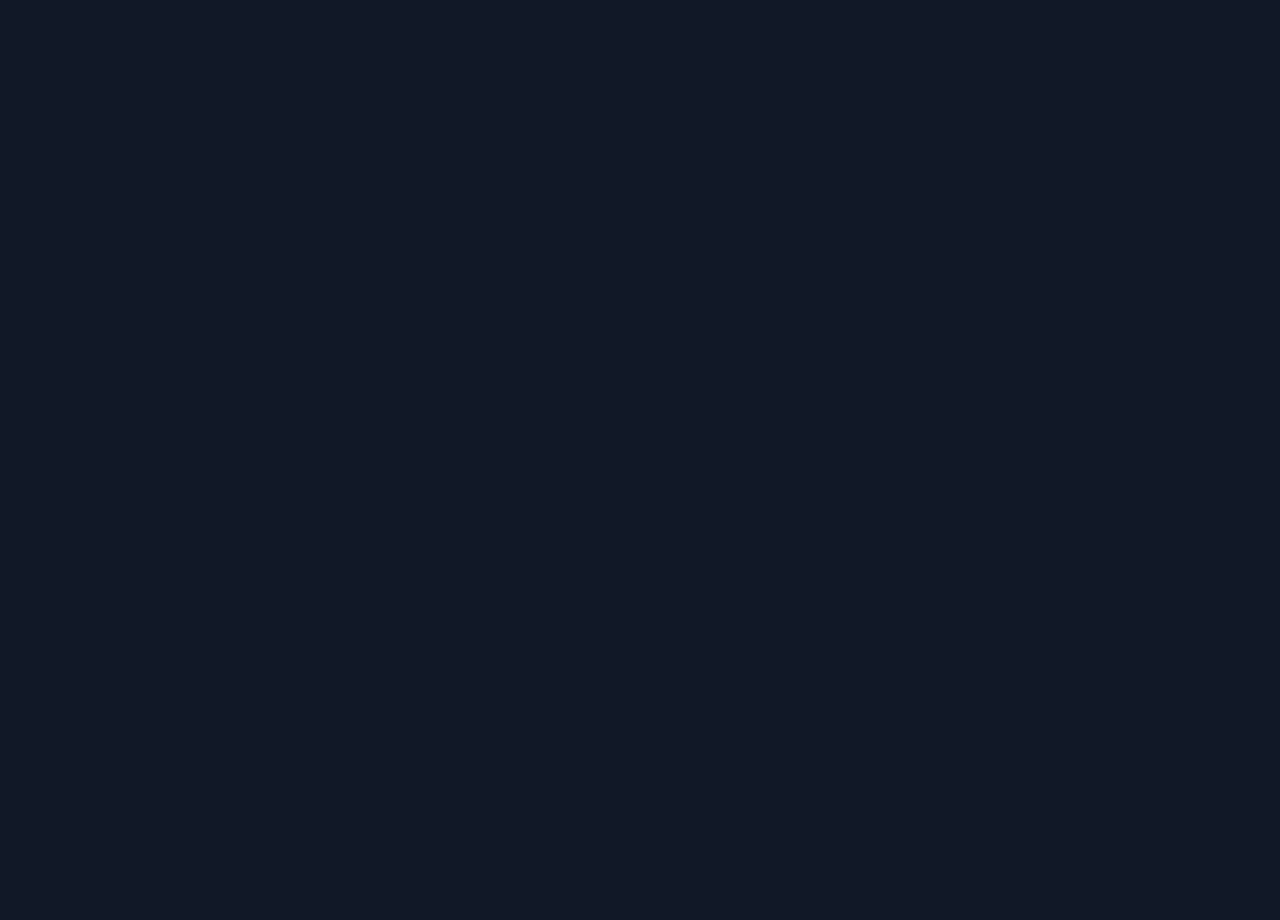
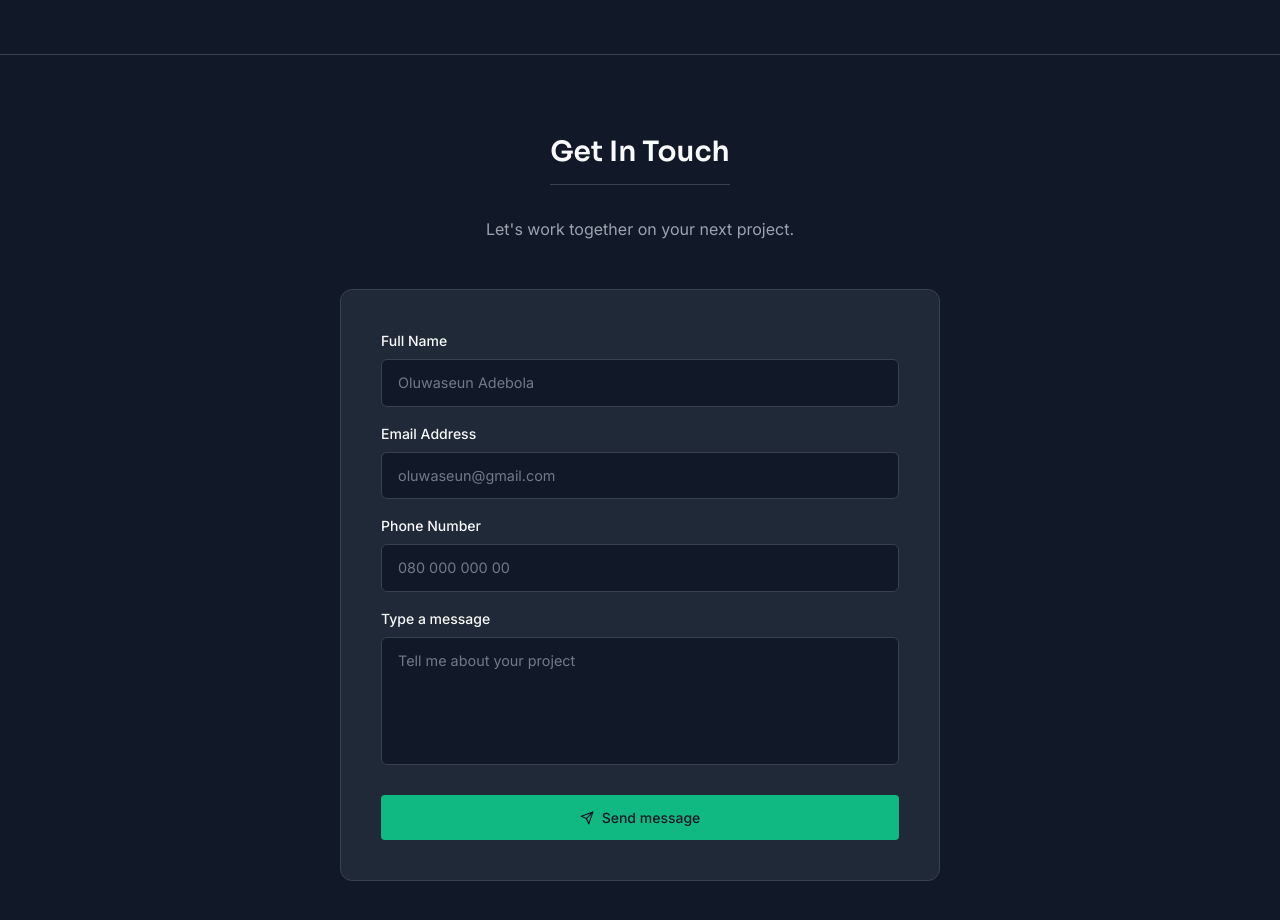
Before and after one commit to OluwaseunCfc/oluwaseun-portfolio, a React (Vite) app: page / in a window 1280 px wide. Shown: the part 4720-5640 px from the top of the page. Before the commit the page ends 4774 px from the top, so only its background shows below. Built offline with nearby package versions, Linux system fonts and the light colour scheme.

Commit message:
contact section

```diff
--- a/src/index.css
+++ b/src/index.css
@@ -645,3 +645,108 @@ body {
 .carousel-dot.active {
   background-color: var(--color-emerald);
 }
+
+/* Mobile adjustments */
+@media (max-width: 576px) {
+  .testimonial-carousel {
+    padding: 0 2rem;
+  }
+
+  .testimonial-card {
+    padding: 2rem 1.25rem;
+  }
+
+  .carousel-arrow-left {
+    left: -0.5rem;
+  }
+
+  .carousel-arrow-right {
+    right: -0.5rem;
+  }
+}
+
+/* ===== Contact ===== */
+.contact-section {
+  padding: 5rem 1.25rem;
+  border-top: 1px solid var(--color-border);
+}
+
+.contact-form-wrapper {
+  max-width: 600px;
+  margin: 0 auto;
+  background-color: var(--color-surface);
+  border: 1px solid var(--color-border);
+  border-radius: 0.75rem;
+  padding: 2.5rem;
+}
+
+.form-label-custom {
+  display: block;
+  font-family: 'Inter', sans-serif;
+  font-weight: 500;
+  font-size: 0.875rem;
+  color: var(--color-text);
+  margin-bottom: 0.5rem;
+}
+
+.form-control-custom {
+  width: 100%;
+  background-color: var(--color-bg);
+  border: 1px solid var(--color-border);
+  border-radius: 0.375rem;
+  padding: 0.75rem 1rem;
+  font-family: 'Inter', sans-serif;
+  font-size: 0.9rem;
+  color: var(--color-text);
+  outline: none;
+  transition: border-color 0.2s ease, box-shadow 0.2s ease;
+}
+
+.form-control-custom::placeholder {
+  color: var(--color-text-muted);
+  opacity: 0.7;
+}
+
+.form-control-custom:focus {
+  border-color: var(--color-emerald);
+  box-shadow: 0 0 0 3px rgba(16, 185, 129, 0.15);
+}
+
+.textarea-custom {
+  height: 128px;
+  resize: none;
+}
+
+.is-invalid-custom {
+  border-color: #EF4444;
+}
+
+.field-error {
+  font-family: 'Inter', sans-serif;
+  font-size: 0.8rem;
+  color: #EF4444;
+  margin-top: 0.4rem;
+  margin-bottom: 0;
+}
+
+.form-status {
+  text-align: center;
+  font-family: 'Inter', sans-serif;
+  font-size: 0.875rem;
+  margin-top: 1rem;
+  margin-bottom: 0;
+}
+
+.form-status-success {
+  color: var(--color-emerald);
+}
+
+.form-status-error {
+  color: #EF4444;
+}
+
+@media (max-width: 576px) {
+  .contact-form-wrapper {
+    padding: 1.75rem 1.25rem;
+  }
+}
--- a/src/sections/Contact.jsx
+++ b/src/sections/Contact.jsx
@@ -1,11 +1,160 @@
-import React from 'react'
+import { useState } from 'react';
+import { FiSend } from 'react-icons/fi';
+import { submitContactForm } from '../services/contactService';
 
 function Contact() {
+  const [formData, setFormData] = useState({
+    fullName: '',
+    email: '',
+    phone: '',
+    message: '',
+  });
+
+  const [errors, setErrors] = useState({});
+  const [status, setStatus] = useState('idle'); // idle | submitting | success | error
+
+  const handleChange = (e) => {
+    const { name, value } = e.target;
+    setFormData((prev) => ({ ...prev, [name]: value }));
+  };
+
+  const validate = () => {
+    const newErrors = {};
+
+    if (!formData.fullName.trim()) {
+      newErrors.fullName = 'Full name is required.';
+    }
+
+    if (!formData.email.trim()) {
+      newErrors.email = 'Email address is required.';
+    } else if (!/^[^\s@]+@[^\s@]+\.[^\s@]+$/.test(formData.email)) {
+      newErrors.email = 'Enter a valid email address.';
+    }
+
+    if (!formData.message.trim()) {
+      newErrors.message = 'Please type a message.';
+    }
+
+    return newErrors;
+  };
+
+  const handleSubmit = async (e) => {
+    e.preventDefault();
+
+    const validationErrors = validate();
+    setErrors(validationErrors);
+
+    if (Object.keys(validationErrors).length > 0) {
+      return;
+    }
+
+    setStatus('submitting');
+
+    try {
+      await submitContactForm(formData);
+      setStatus('success');
+      setFormData({ fullName: '', email: '', phone: '', message: '' });
+    } catch {
+      setStatus('error');
+    }
+  };
+
   return (
-    <div>
+    <section id="contact" className="contact-section">
+      <div className="text-center mb-5">
+        <h2 className="section-heading">Get In Touch</h2>
+        <p className="section-subheading">
+          Let's work together on your next project.
+        </p>
+      </div>
 
-    </div>
-  )
+      <div className="contact-form-wrapper">
+        <form onSubmit={handleSubmit} noValidate>
+          <div className="mb-3">
+            <label htmlFor="fullName" className="form-label-custom">
+              Full Name
+            </label>
+            <input
+              type="text"
+              id="fullName"
+              name="fullName"
+              className={`form-control-custom ${errors.fullName ? 'is-invalid-custom' : ''}`}
+              placeholder="Oluwaseun Adebola"
+              value={formData.fullName}
+              onChange={handleChange}
+            />
+            {errors.fullName && <p className="field-error">{errors.fullName}</p>}
+          </div>
+
+          <div className="mb-3">
+            <label htmlFor="email" className="form-label-custom">
+              Email Address
+            </label>
+            <input
+              type="email"
+              id="email"
+              name="email"
+              className={`form-control-custom ${errors.email ? 'is-invalid-custom' : ''}`}
+              placeholder="oluwaseun@gmail.com"
+              value={formData.email}
+              onChange={handleChange}
+            />
+            {errors.email && <p className="field-error">{errors.email}</p>}
+          </div>
+
+          <div className="mb-3">
+            <label htmlFor="phone" className="form-label-custom">
+              Phone Number
+            </label>
+            <input
+              type="tel"
+              id="phone"
+              name="phone"
+              className="form-control-custom"
+              placeholder="080 000 000 00"
+              value={formData.phone}
+              onChange={handleChange}
+            />
+          </div>
+
+          <div className="mb-3">
+            <label htmlFor="message" className="form-label-custom">
+              Type a message
+            </label>
+            <textarea
+              id="message"
+              name="message"
+              className={`form-control-custom textarea-custom ${errors.message ? 'is-invalid-custom' : ''}`}
+              placeholder="Tell me about your project"
+              value={formData.message}
+              onChange={handleChange}
+            />
+            {errors.message && <p className="field-error">{errors.message}</p>}
+          </div>
+
+          <button
+            type="submit"
+            className="btn-cta-filled w-100 d-flex align-items-center justify-content-center gap-2 mt-4 border-0"
+            disabled={status === 'submitting'}
+          >
+            <FiSend />
+            {status === 'submitting' ? 'Sending...' : 'Send message'}
+          </button>
+
+          {status === 'success' && (
+            <p className="form-status form-status-success">
+              Thanks for reaching out! I'll get back to you soon.
+            </p>
+          )}
+          {status === 'error' && (
+            <p className="form-status form-status-error">
+              Something went wrong. Please try again.
+            </p>
+          )}
+        </form>
+      </div>
+    </section>
+  );
 }
 
-export default Contact
+export default Contact;
--- /dev/null
+++ b/src/services/contactService.js
@@ -0,0 +1,18 @@
+const API_BASE_URL = 'http://localhost:8000/api'; // updated once Django is live
+
+export async function submitContactForm(formData) {
+  // Simulates network delay so the loading state actually shows for now.
+  return new Promise((resolve) => {
+    console.log('Contact form submitted:', formData);
+    setTimeout(() => resolve({ success: true }), 800);
+  });
+
+  // Once Django is deployed, i'll replace the code above with:
+  // const response = await fetch(`${API_BASE_URL}/contact/`, {
+  //   method: 'POST',
+  //   headers: { 'Content-Type': 'application/json' },
+  //   body: JSON.stringify(formData),
+  // });
+  // if (!response.ok) throw new Error('Failed to send message');
+  // return response.json();
+}
```
